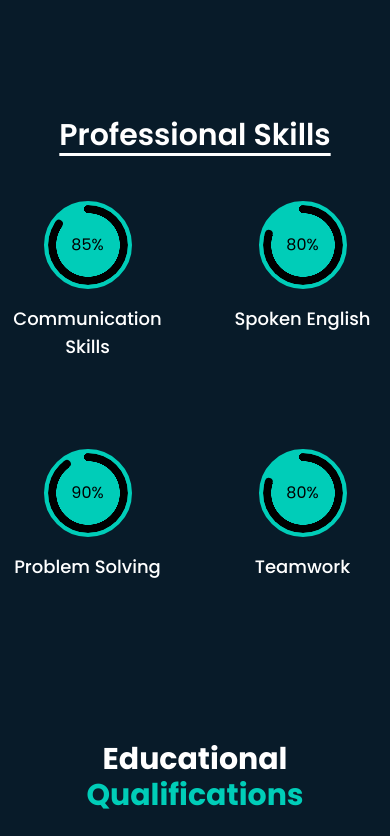
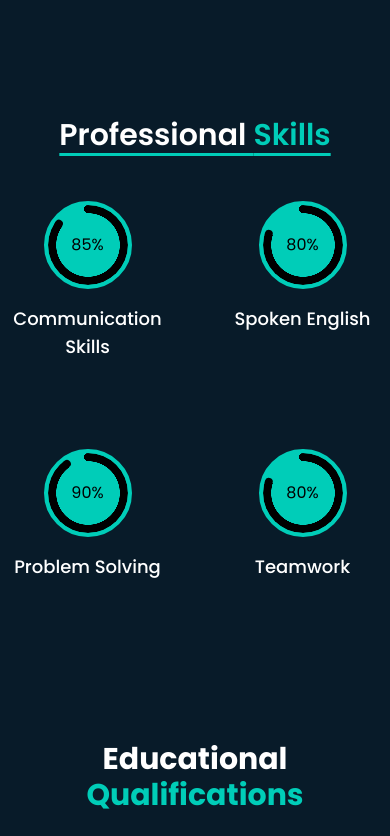
Before and after one commit to arifhassansky/portfolio, a React (Vite) app: page / in a window 390 px wide. Shown: the part 2948-3784 px from the top of the page. Built offline with nearby package versions, Linux system fonts and the light colour scheme.

Commit message:
updated ui

```diff
--- a/src/pages/Home/about/About.jsx
+++ b/src/pages/Home/about/About.jsx
@@ -13,7 +13,7 @@ const About = () => {
       id="about"
       className="p-6 w-11/12 mx-auto my-20"
     >
-      <h2 className="text-6xl font-semibold mb-12 text-center underline decoration-primary">
+      <h2 className="text-6xl font-semibold mb-12 text-center underline decoration-primary underline-offset-8">
         About <span className="text-primary">Me</span>
       </h2>
       <p className="text-lg mb-4 ">
--- a/src/pages/Home/contact/Contact.jsx
+++ b/src/pages/Home/contact/Contact.jsx
@@ -44,9 +44,9 @@ const Contact = () => {
       <div className="px-6 md:px-12">
         <div className="text-center mb-10">
           <h2 className="text-4xl md:text-5xl lg:text-6xl font-extrabold mb-3">
-            Get in Touch
+            Get in <span className="text-primary">Touch</span>
           </h2>
-          <p className="text-lg ">We would love to hear from you!</p>
+          <p className="text-lg ">I would love to hear from you!</p>
         </div>
         <div className="flex flex-col md:flex-row justify-around items-center">
           {/* Left Section: Form */}
--- a/src/pages/Home/skills/Skills.jsx
+++ b/src/pages/Home/skills/Skills.jsx
@@ -16,7 +16,7 @@ const Skills = () => {
       data-aos="fade-up"
       data-aos-duration="1000"
     >
-      <h1 className="md:text-[60px] text-[45px] pb-2 md:pb-4 underline text-center font-bold">
+      <h1 className="md:text-[60px] text-[45px] pb-2 md:pb-4 underline underline-offset-8 text-center font-bold">
         Skills
       </h1>
 
@@ -188,8 +188,8 @@ const Skills = () => {
 
         {/* Professional skills */}
         <div data-aos="fade-up" data-aos-duration="1000">
-          <h1 className="heading1 text-3xl text-center underline underline-offset-8 font-semibold mb-12">
-            Professional Skills
+          <h1 className="heading1 text-3xl text-center underline underline-offset-8 decoration-primary font-semibold mb-12">
+            Professional <span className="text-primary">Skills</span>
           </h1>
 
           <div className="professional-skills grid grid-cols-2 md:grid-cols-4 gap-10 text-center justify-center">
```
